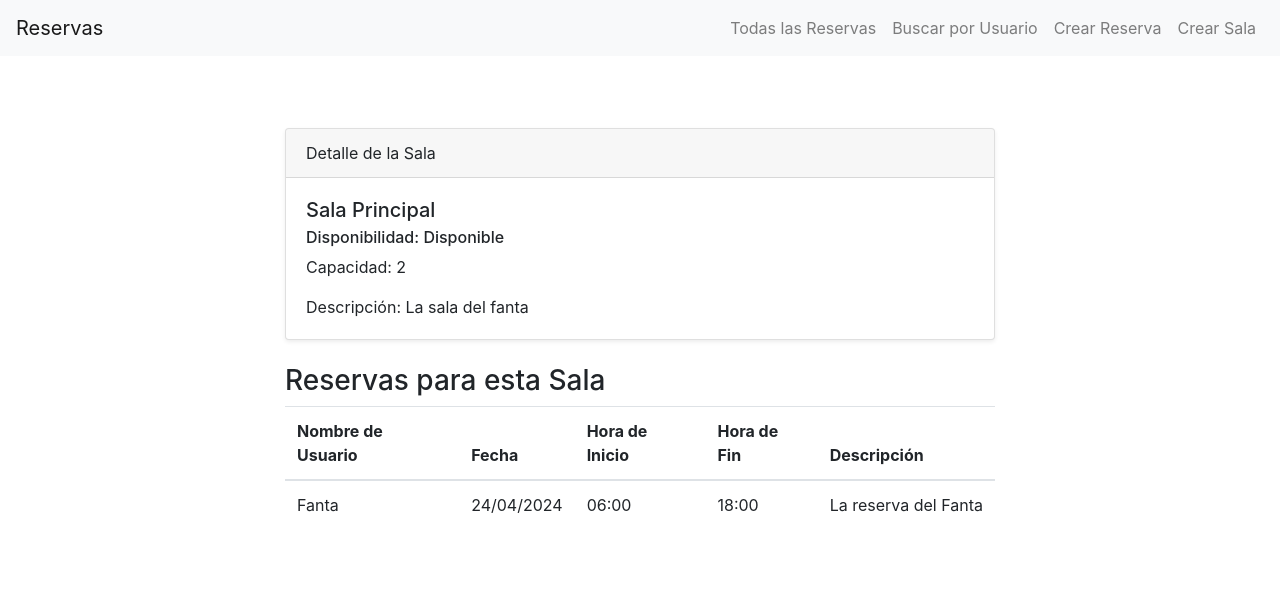
After one commit to Franco2798/CoderHouse-54130-Python, a Django app: page /bookings/detail-sala/1 in a window 1280 px wide. The commit adds this page. Shown: the top 592 px of the page. Run offline with Django 5.2, Linux system fonts and the light colour scheme; data comes from the database, SQL or seed files in the repository; both versions use the stored data as it was after the commit; some libraries are stand-ins or nearby versions.

Commit message:
Clase 21

```diff
--- a/Plataforma/bookings/templates/bookings/base.html
+++ b/Plataforma/bookings/templates/bookings/base.html
@@ -1,50 +1,3 @@
-{% comment %}
-
-{% load static %}
-<!DOCTYPE html>
-<html lang="en">
-<head>
-    <meta charset="UTF-8">
-    <meta name="viewport" content="width=device-width, initial-scale=1.0">
-    <title>{% block title %} xxxxx {% endblock title %}</title>
-    <!-- Bootstrap CSS CDN (Bootstrap 4 used as an example) -->
-    <link rel="stylesheet" href="{% static 'bookings/css/bootstrap.css' %}">
-</head>
-<body>
-    <!-- Navbar -->
-    <nav class="navbar navbar-expand-lg navbar-light bg-light">
-        <a class="navbar-brand" href="/bookings">Reservas</a>
-        <button class="navbar-toggler" type="button" data-toggle="collapse" data-target="#navbarNav" aria-controls="navbarNav" aria-expanded="false" aria-label="Toggle navigation">
-            <span class="navbar-toggler-icon"></span>
-        </button>
-        <div class="collapse navbar-collapse" id="navbarNav">
-            <ul class="navbar-nav ml-auto">
-                <li class="nav-item">
-                    <a class="nav-link" href="/bookings/list">Todas las Reservas</a>
-                </li>
-                <li class="nav-item">
-                    <a class="nav-link" href="{% url 'bookings-list' %}">XXXXXX</a>
-                </li>
-            </ul>
-        </div>
-    </nav>
-    <!-- Main content -->
-    <div class="container mt-4">
-        {% block content %}
-        <!-- Content goes here -->
-        {% endblock content %}
-    </div>
-    <!-- Bootstrap JS, Popper.js, and jQuery -->
-    <script src="https://code.jquery.com/jquery-3.5.1.slim.min.js"></script>
-    <script src="https://cdn.jsdelivr.net/npm/@popperjs/core@2.5.2/dist/umd/popper.min.js"></script>
-    <script src="https://stackpath.bootstrapcdn.com/bootstrap/4.5.2/js/bootstrap.min.js"></script>
-</body>
-</html>
-
-{% endcomment %}
-
-
-
 {% load static %}
 <!DOCTYPE html>
 <html lang="en">
@@ -66,10 +19,16 @@
         <div class="collapse navbar-collapse" id="navbarNav">
             <ul class="navbar-nav ml-auto">
                 <li class="nav-item">
-                    <a class="nav-link" href="/bookings/list">Todas las Reservas</a>
+                    <a class="nav-link" href="{% url 'bookings-list' %}">Todas las Reservas</a>
                 </li>
                 <li class="nav-item">
-                    <a class="nav-link" href="{% url 'bookings-list' %}">XXXXXX</a>
+                    <a class="nav-link" href="{% url 'zzz' %}">Buscar por Usuario</a>
+                </li>
+                <li class="nav-item">
+                    <a class="nav-link" href="{% url 'yyy' %}">Crear Reserva</a>
+                </li>
+                <li class="nav-item">
+                    <a class="nav-link" href="{% url 'crear-sala-con-form' %}">Crear Sala</a>
                 </li>
             </ul>
         </div>
--- /dev/null
+++ b/Plataforma/bookings/templates/bookings/detail-sala.html
@@ -0,0 +1,58 @@
+{% extends 'bookings/base.html' %}
+
+{% block title %}Detalle de la Sala{% endblock %}
+
+{% block content %}
+<section class="py-5">
+    <div class="container">
+        <div class="row">
+            <div class="col-lg-8 mx-auto">
+                <div class="card shadow-sm">
+                    <div class="card-header">
+                        Detalle de la Sala
+                    </div>
+                    <div class="card-body">
+                        <h5 class="card-title">{{ sala.nombre }}</h5>
+                        {% if sala.disponible %}
+                        <h6 class="card-subtitle mb-2">Disponibilidad: Disponible</h6>
+                        {% else %}
+                        <h6 class="card-subtitle mb-2">Disponibilidad: No Disponible</h6>
+                        {% endif %}
+                        <p class="card-text">Capacidad: {{ sala.capacidad }}</p>
+                        <p class="card-text">Descripción: {{ sala.descripcion | default:"No proporcionado" }}</p>
+                    </div>
+                </div>
+                <div class="mt-4">
+                    <h3>Reservas para esta Sala</h3>
+                    <table class="table">
+                        <thead>
+                            <tr>
+                                <th scope="col">Nombre de Usuario</th>
+                                <th scope="col">Fecha</th>
+                                <th scope="col">Hora de Inicio</th>
+                                <th scope="col">Hora de Fin</th>
+                                <th scope="col">Descripción</th>
+                            </tr>
+                        </thead>
+                        <tbody>
+                            {% for reserva in sala.reservas.all %}
+                            <tr>
+                                <td>{{ reserva.nombre_de_usuario }}</td>
+                                <td>{{ reserva.fecha | date:"d/m/Y" }}</td>
+                                <td>{{ reserva.hora_inicio | date:"H:i" }}</td>
+                                <td>{{ reserva.hora_fin | date:"H:i" }}</td>
+                                <td>{{ reserva.descripcion | default:"No proporcionado" }}</td>
+                            </tr>
+                            {% empty %}
+                            <tr>
+                                <td colspan="5">No hay reservas para esta sala.</td>
+                            </tr>
+                            {% endfor %}
+                        </tbody>
+                    </table>
+                </div>
+            </div>
+        </div>
+    </div>
+</section>
+{% endblock %}
--- a/Plataforma/bookings/urls.py
+++ b/Plataforma/bookings/urls.py
@@ -1,43 +1,24 @@
 from django.urls import path
 
-from .views import home_view, detail_view, list_view, search_view
+from .views import (
+    home_view,
+    detail_view,
+    detail_sala_view,
+    list_view,
+    search_view,
+    search_with_form_view,
+    create_with_form_view,
+    create_sala_with_form_view,
+    )
 
 
 urlpatterns = [
     path("", home_view),
     path("detail/<booking_id>", detail_view),
+    path("detail-sala/<sala_id>", detail_sala_view),
     path("list/", list_view, name="bookings-list"),
     path("buscar/<nombre_de_usuario>", search_view),
+    path("buscar-con-formulario/", search_with_form_view, name="zzz"),
+    path("crear-reserva-con-formulario/", create_with_form_view, name="yyy"),
+    path("crear-sala-con-formulario/", create_sala_with_form_view, name="crear-sala-con-form"),
 ]
-
-# """
-# URL configuration for Plataforma project.
-
-# The `urlpatterns` list routes URLs to views. For more information please see:
-#     https://docs.djangoproject.com/en/5.0/topics/http/urls/
-# Examples:
-# Function views
-#     1. Add an import:  from my_app import views
-#     2. Add a URL to urlpatterns:  path('', views.home, name='home')
-# Class-based views
-#     1. Add an import:  from other_app.views import Home
-#     2. Add a URL to urlpatterns:  path('', Home.as_view(), name='home')
-# Including another URLconf
-#     1. Import the include() function: from django.urls import include, path
-#     2. Add a URL to urlpatterns:  path('blog/', include('blog.urls'))
-# """
-# from django.urls import path
-
-# from django.http import HttpResponse
-
-# from .views import home_view, detail_view, list_view, search_view
-
-# def mi_vista(xx):
-#     return HttpResponse("<h3>Bienvenidos a mi aplicación de reservas.</h3>")
-
-# urlpatterns = [
-#     path("", home_view),
-#     path("detail/<booking_id>", detail_view),
-#     path("list/", list_view, name="bookings-list"),
-#     path("buscar/<nombre_de_usuario>", search_view),
-# ]
--- a/Plataforma/bookings/views.py
+++ b/Plataforma/bookings/views.py
@@ -1,7 +1,6 @@
 from django.shortcuts import render
-from django.http import HttpResponse
-
-from .models import Reserva
+from .models import Reserva, Sala
+from .forms import ReservaSearchForm, ReservaCreateForm, SalaCreateForm
 
 # Create your views here.
 
@@ -26,54 +25,43 @@ def detail_view(request, booking_id):
     contexto_dict = {"reserva": reserva}
     return render(request, "bookings/detail.html", contexto_dict)
 
-# from django.shortcuts import render
-# from django.http import HttpResponse
 
-# from .models import Reserva
-
-# # Create your views here.
-
-# def home_view(request):
-#     return render(request, "bookings/home.html")
-
-# """
-# def list_view(request):
-#     contexto_dict = {
-#         'reservas': [
-#             {"usuario": "Emiliano Martínez ", "destino": "venezuela"},
-#             {"usuario": "Nicolas Otamendi ", "destino": "cuba"},
-#             {"usuario": "Nahuel Molina ", "destino": "angola"},
-#             {"usuario": "Gonzalo Montiel ", "destino": "marte"},
-#             {"usuario": "Lisando Martinez ", "destino": "italia"},
-#             {"usuario": "Angel di maria", "destino": "usa"},
-#             {"usuario": "Julián Álvarez", "destino": "noruega"},
-#         ]
-#     }
-#     return render(request, "list.html", contexto_dict)
-# """
-
-# def detail_view(request, booking_id):
-#     reserva = Reserva.objects.get(id=booking_id)
-#     contexto_dict = {"reserva": reserva}
-#     return render(request, "bookings/detail.html", contexto_dict)
-
-# def list_view(request):
-#     reservas = Reserva.objects.all()
-#     contexto_dict = {'reservas': reservas}
-#     return render(request, "bookings/list.html", contexto_dict)
-
-# def search_view(request, nombre_de_usuario):
-#     reservas_del_usuario = Reserva.objects.filter(nombre_de_usuario=nombre_de_usuario).all()
-#     contexto_dict = {"reservas": reservas_del_usuario}
-#     return render(request, "bookings/list.html", contexto_dict)
+def detail_sala_view(request, sala_id):
+    sala = Sala.objects.get(id=sala_id)
+    contexto_dict = {"sala": sala}
+    return render(request, "bookings/detail-sala.html", contexto_dict)
 
 
-# """
-# def create_view(request, nombre_de_usuario, destino):
 
-#     # reserva = Reserva("", nombre_de_usuario, destino)
-#     reserva = Reserva.objects.create(nombre_de_usuario=nombre_de_usuario, destino=destino)
+def search_with_form_view(request):
+    if request.method == "GET":
+        form = ReservaSearchForm()
+        return render(request, "bookings/form-search.html", context={"search_form": form})
+    elif request.method == "POST":
+        form = ReservaSearchForm(request.POST)
+        if form.is_valid():
+            nombre_de_usuario = form.cleaned_data['nombre_de_usuario']
+        reservas_del_usuario = Reserva.objects.filter(nombre_de_usuario=nombre_de_usuario).all()
+        contexto_dict = {"todas_las_reservas": reservas_del_usuario}
+        return render(request, "bookings/list.html", contexto_dict)
 
-#     return HttpResponse(f"resultado: {reserva}")
 
-# """
+def create_with_form_view(request):
+    contexto = {"create_form": ReservaCreateForm()}
+    return render(request, "bookings/form-create.html", contexto)
+
+
+def create_sala_with_form_view(request):
+    if request.method == "GET":
+        contexto = {"create_form": SalaCreateForm()}
+        return render(request, "bookings/form-create.html", contexto)
+    elif request.method == "POST":
+        form = SalaCreateForm(request.POST)
+        if form.is_valid():
+            nombre = form.cleaned_data['nombre']
+            disponible = form.cleaned_data['disponible']
+            capacidad = form.cleaned_data['capacidad']
+            descripcion = form.cleaned_data['descripcion']
+            nueva_sala = Sala(nombre=nombre, disponible=disponible, descripcion=descripcion, capacidad=capacidad)
+            nueva_sala.save()
+            return detail_sala_view(nueva_sala.id)
```
Also changed, not shown: Plataforma/bookings/admin.py (+0 -8 lines), Plataforma/bookings/forms.py (added, +29 -0 lines), Plataforma/bookings/models.py (+0 -21 lines), Plataforma/bookings/templates/bookings/detail.html (+0 -36 lines), Plataforma/bookings/templates/bookings/form-create-sala.html (added, +28 -0 lines), Plataforma/bookings/templates/bookings/form-create.html (added, +28 -0 lines), Plataforma/bookings/templates/bookings/form-search.html (added, +28 -0 lines), Plataforma/bookings/templates/bookings/list.html (+7 -46 lines), Plataforma/db.sqlite3.
